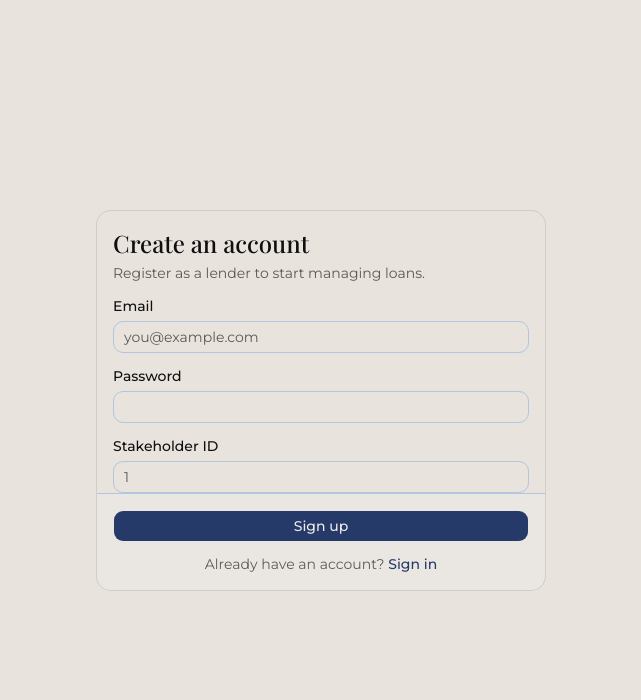
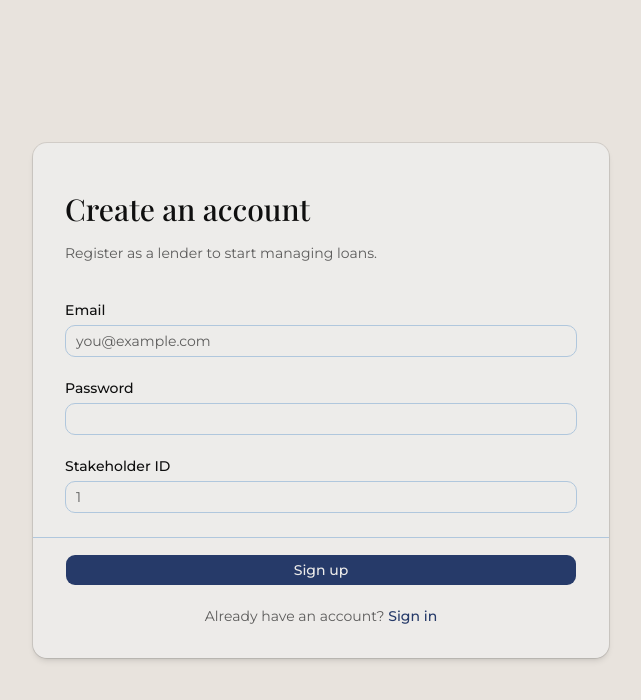
Before and after one commit to Patrick-beep-ui/Loan_Management_System, a React (Vite) app: page /signup in a window 1280 px wide. Shown: the top 700 px of the page, without its empty margins (319-960 px from the left). Built offline with nearby package versions, Linux system fonts and the light colour scheme; no server answers.

Commit message:
small modifications

```diff
--- a/src/client/index.css
+++ b/src/client/index.css
@@ -14,7 +14,7 @@
   -webkit-text-size-adjust: 100%;
   --background: oklch(0.9181 0.0098 72.66);
   --foreground: oklch(0.1684 0 89.88);
-  --card: oklch(0.9181 0.0098 72.66);
+  --card: oklch(0.9433 0.0029 84.56);
   --card-foreground: oklch(0.1684 0 89.88);
   --popover: oklch(0.9433 0.0029 84.56);
   --popover-foreground: oklch(0.1684 0 89.88);
@@ -46,18 +46,7 @@
   --sidebar-ring: oklch(0.708 0 0);
 }
 
-html,
-body,
-#root {
-  width: 100%;
-  min-width: 320px;
-  min-height: 100%;
-  margin: 0;
-}
 
-body {
-  min-height: 100vh;
-}
 
 @theme inline {
   --font-heading: 'Playfair Display', serif;
--- a/src/client/views/Login.jsx
+++ b/src/client/views/Login.jsx
@@ -56,7 +56,7 @@ export default function Login() {
 
   return (
     <main className="flex min-h-screen w-screen items-center justify-center bg-background p-4">
-      <Card className="w-full max-w-xl">
+      <Card className="w-full max-w-xl shadow-md">
 
         <CardHeader className="space-y-3 px-8 pt-8">
 
--- a/src/client/views/Signup.jsx
+++ b/src/client/views/Signup.jsx
@@ -59,15 +59,15 @@ export default function Signup() {
 
   return (
     <main className="flex min-h-screen items-center justify-center bg-background px-4 py-10">
-      <Card className="w-full max-w-md">
-        <CardHeader>
-          <CardTitle className="text-2xl">Create an account</CardTitle>
+      <Card className="w-full max-w-xl shadow-md">
+        <CardHeader className="space-y-3 px-8 pt-8">
+          <CardTitle className="text-3xl">Create an account</CardTitle>
           <CardDescription>
             Register as a lender to start managing loans.
           </CardDescription>
         </CardHeader>
         <form onSubmit={handleSubmit}>
-          <CardContent className="space-y-4">
+          <CardContent className="space-y-6 px-8 py-6">
             {error && (
               <p
                 role="alert"
@@ -117,7 +117,7 @@ export default function Signup() {
               />
             </div>
           </CardContent>
-          <CardFooter className="flex-col items-stretch gap-3">
+          <CardFooter className="flex-col items-stretch gap-5 px-8 pb-8">
             <Button type="submit" disabled={submitting} className="w-full">
               {submitting ? "Creating account..." : "Sign up"}
             </Button>
```
